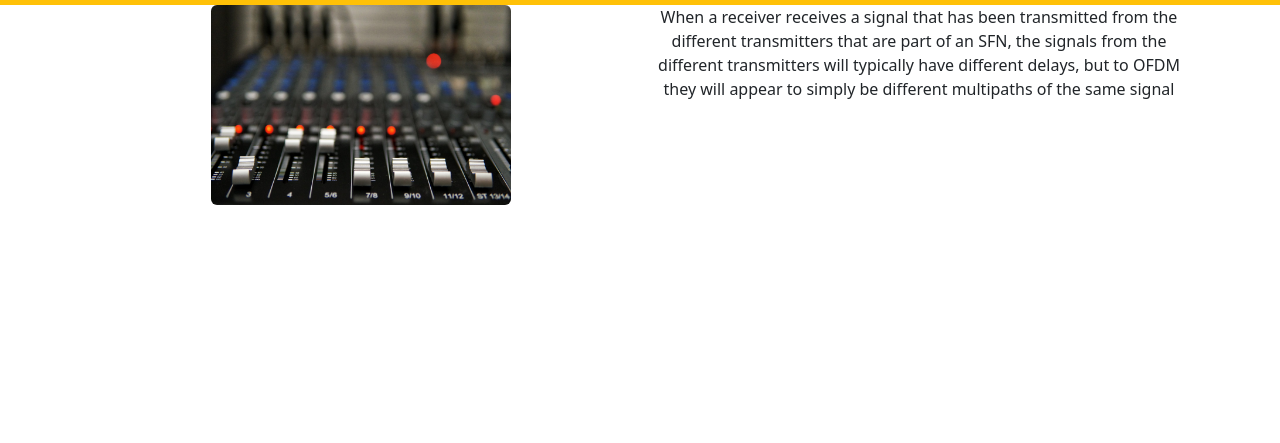
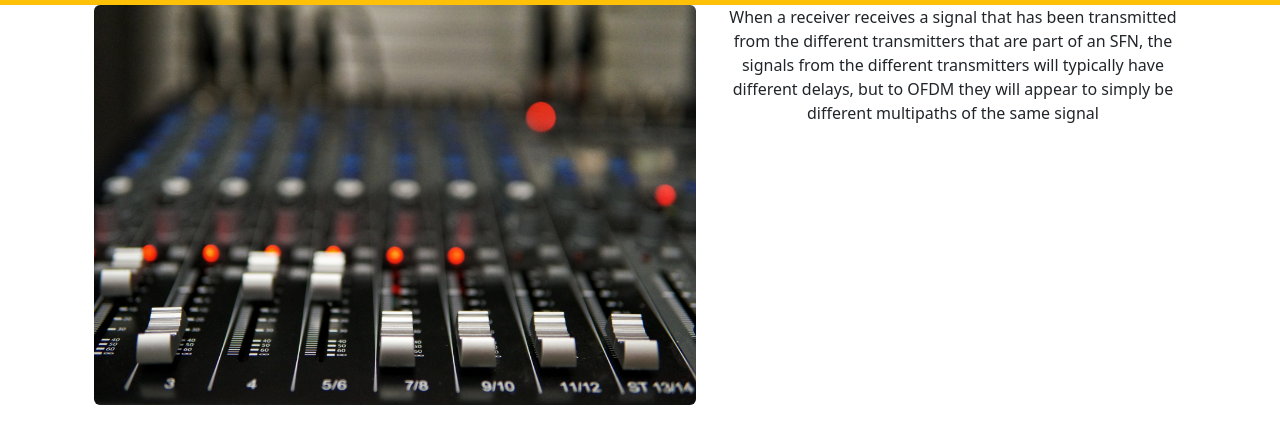
Before and after one commit to iamatallia/BootstrapResearchProject, a plain HTML site: page digitalaudiobroadcasting.html in a window 1280 px wide. Shown: the part 51-494 px from the top of the page. Drawn offline with nearby package versions, Linux system fonts and the light colour scheme.

Commit message:
Update digitalaudiobroadcasting.html

```diff
--- a/digitalaudiobroadcasting.html
+++ b/digitalaudiobroadcasting.html
@@ -45,7 +45,7 @@
         <div class="row align-items-start">
           <div class="col">
             <div class="text-center">
-                <img src="img/digitalaudio.jpg" class="rounded" alt="..." height="200px">
+                <img src="img/digitalaudio.jpg" class="rounded" alt="..." height="400px">
               </div>          </div>
           <div class="col">
             When a receiver receives a signal that has been transmitted from the different transmitters that are part of an SFN, the signals from the different transmitters will typically have different delays, but to OFDM they will appear to simply be different multipaths of the same signal          </div>
```
